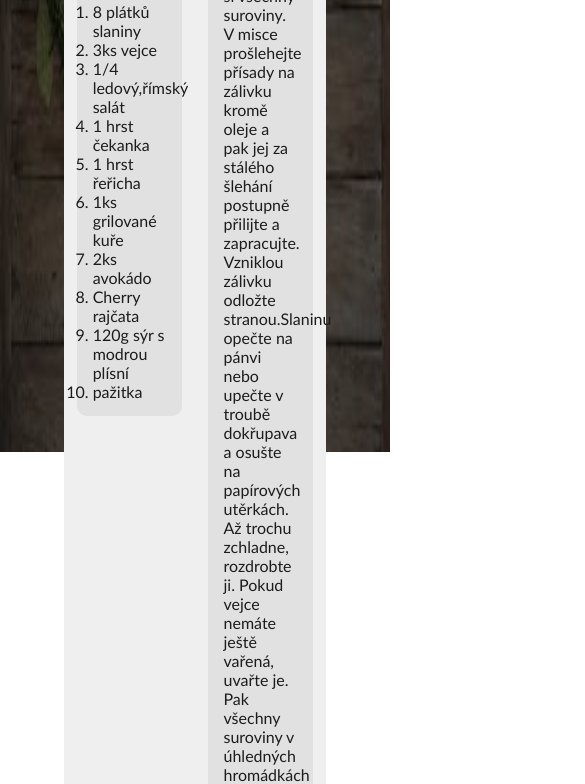
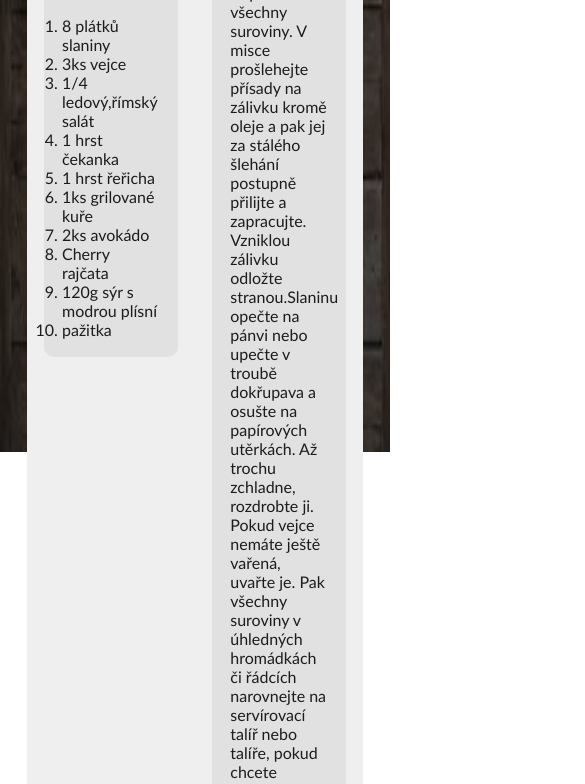
Before and after one commit to HellusJ/RECEPTY_, a plain HTML site: page cobb.html in a window 390 px wide. Shown: the part 392-1176 px from the top of the page, 585 px wide, since content can reach past the window. Drawn offline with Linux system fonts and the light colour scheme.

Commit message:
pokus o responisvitu receptů

```diff
--- a/styles2.css
+++ b/styles2.css
@@ -177,3 +177,21 @@ p, ol{
     position: relative;
     left: 20%;
 }
+
+@media (max-width:1450px){
+    .top div img{
+        display: none;
+    }
+}
+
+@media (max-width:780px){
+    .kontejner {
+        position: relative;
+        height: 120%;
+        width: 90%;
+        background-color: rgb(239, 239, 239);
+        z-index: 4;
+        left: 5%;
+        border-radius: 10px;
+    }
+}
```
